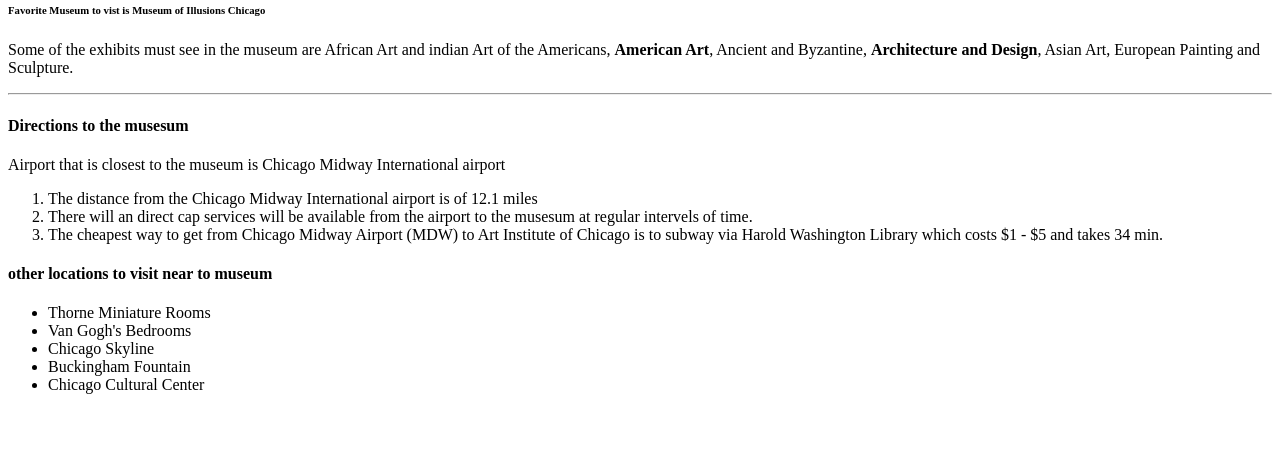
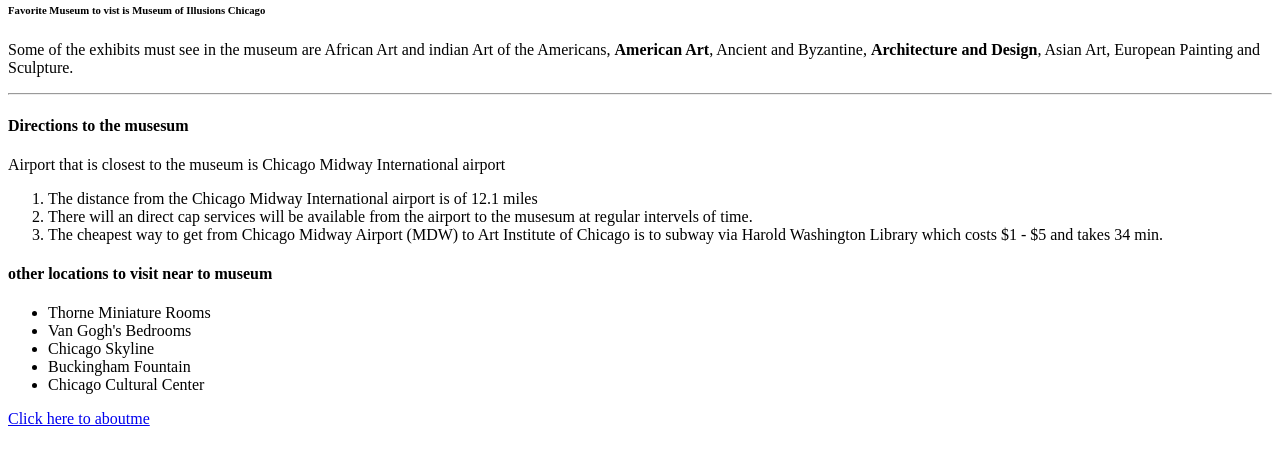
Before and after one commit to 44-563-Web-Apps-F22/44563-webapps-assignment-3-Rahuldatta293, a plain HTML site: page index.html in a window 1280 px wide. Shown: the part 79-544 px from the top of the page. Drawn offline with Linux system fonts and the light colour scheme.

Commit message:
pushing the file index

```diff
--- a/index.html
+++ b/index.html
@@ -29,9 +29,9 @@
             <li>Chicago Skyline</li>
             <li>Buckingham Fountain</li>
             <li>Chicago Cultural Center</li>
-
         </ul>
 
+        <a href="aboutme.html">Click here to aboutme</a>
 
 
     </body>
```
